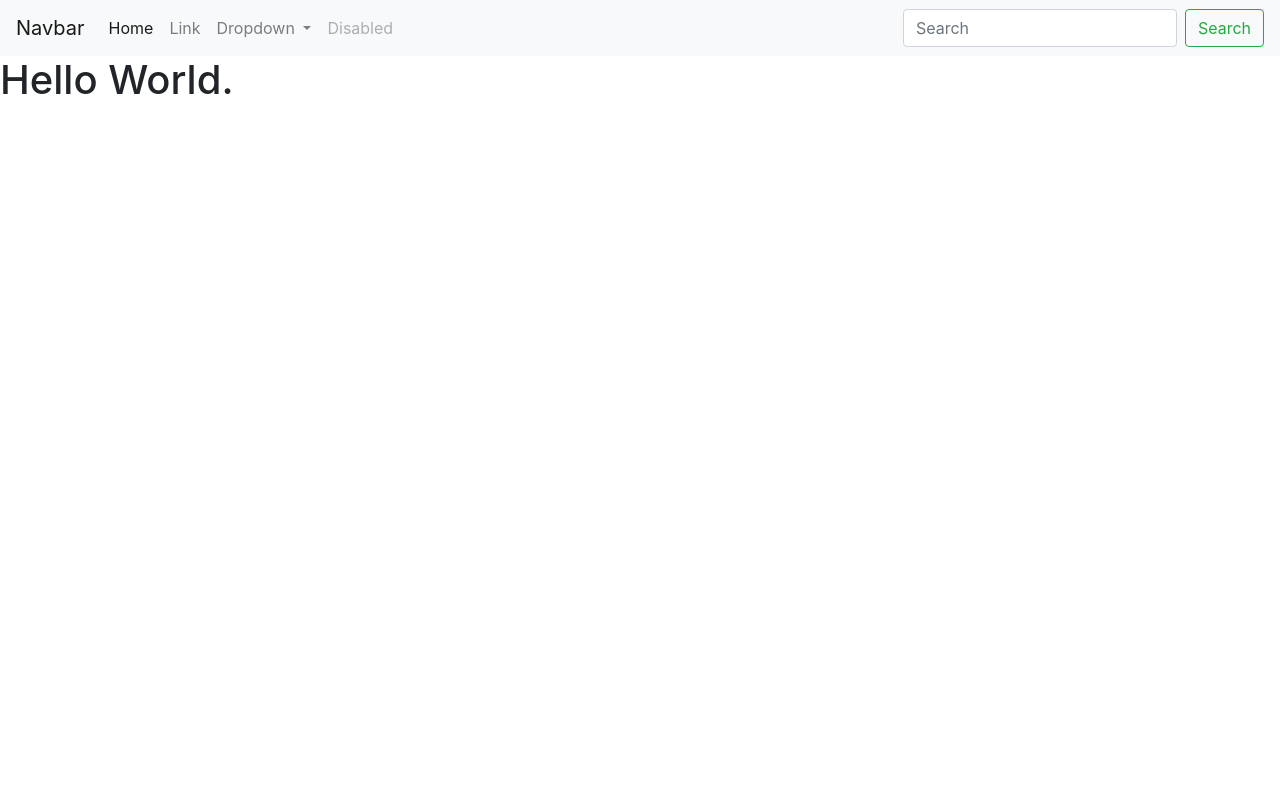
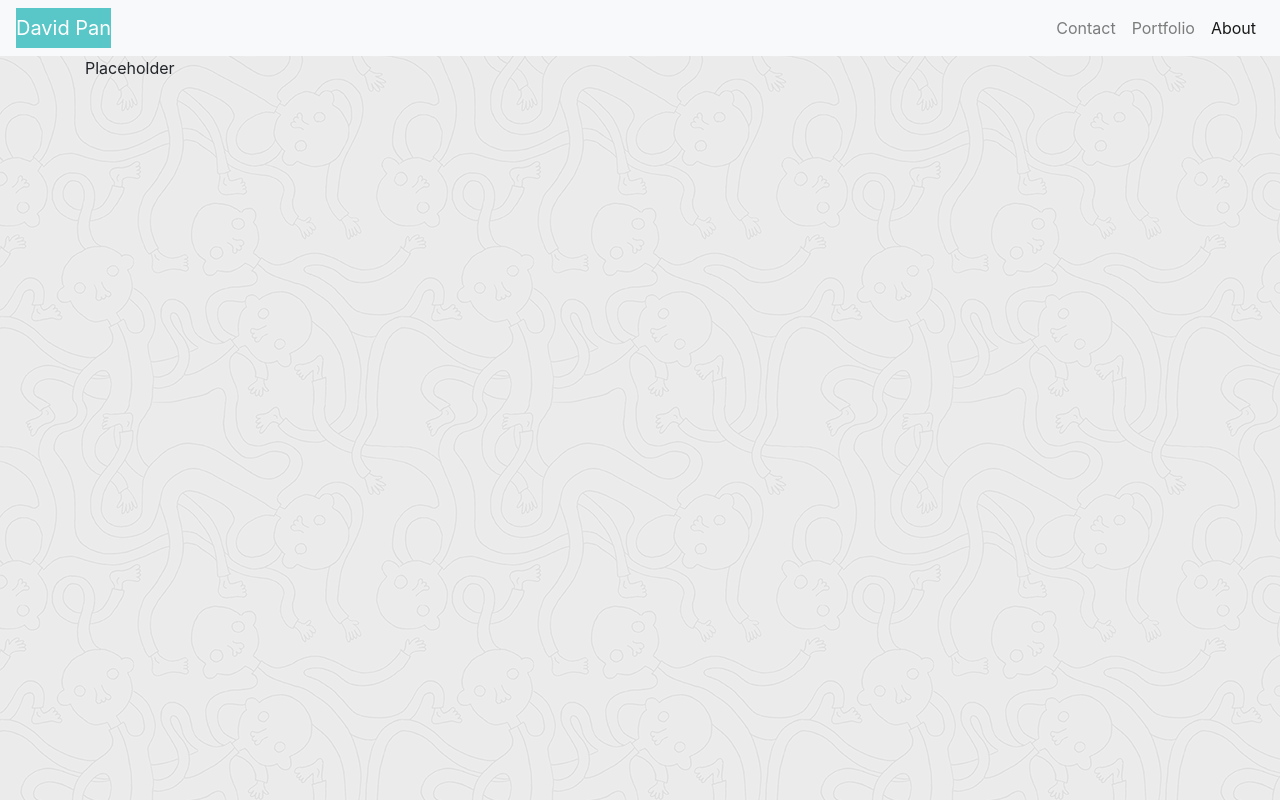
Before and after one commit to dpan-5/david-my-responsive-portfolio, a plain HTML site: page index.html in a window 1280 px wide. Drawn offline with nearby package versions, Linux system fonts and the light colour scheme.

Commit message:
updated index.html to include navbar

```diff
--- /dev/null
+++ b/assets/css/style.css
@@ -0,0 +1,9 @@
+/* Setting background image of site */
+body {
+    background-image: url("../images/ignasi_pattern_s.png");
+}
+/* Setting styling of my name in navbar */
+#myName {
+    background-color: rgb(89, 199, 199);
+    color: white;
+}
--- a/index.html
+++ b/index.html
@@ -9,47 +9,23 @@
         <title></title>
         <meta name="description" content="">
         <meta name="viewport" content="width=device-width, initial-scale=1">
-        <link rel="stylesheet" href="">
         <link rel="stylesheet" href="https://stackpath.bootstrapcdn.com/bootstrap/4.5.2/css/bootstrap.min.css" integrity="sha384-JcKb8q3iqJ61gNV9KGb8thSsNjpSL0n8PARn9HuZOnIxN0hoP+VmmDGMN5t9UJ0Z" crossorigin="anonymous">
+        <link rel="stylesheet" href="./assets/css/style.css">
     </head>
     <body>
-
-        <nav class="navbar navbar-expand-lg navbar-light bg-light">
-            <a class="navbar-brand" href="#">Navbar</a>
-            <button class="navbar-toggler" type="button" data-toggle="collapse" data-target="#navbarSupportedContent" aria-controls="navbarSupportedContent" aria-expanded="false" aria-label="Toggle navigation">
-              <span class="navbar-toggler-icon"></span>
-            </button>
-
-            <div class="collapse navbar-collapse" id="navbarSupportedContent">
-              <ul class="navbar-nav mr-auto">
-                <li class="nav-item active">
-                  <a class="nav-link" href="#">Home <span class="sr-only">(current)</span></a>
-                </li>
-                <li class="nav-item">
-                  <a class="nav-link" href="#">Link</a>
-                </li>
-                <li class="nav-item dropdown">
-                  <a class="nav-link dropdown-toggle" href="#" id="navbarDropdown" role="button" data-toggle="dropdown" aria-haspopup="true" aria-expanded="false">
-                    Dropdown
-                  </a>
-                  <div class="dropdown-menu" aria-labelledby="navbarDropdown">
-                    <a class="dropdown-item" href="#">Action</a>
-                    <a class="dropdown-item" href="#">Another action</a>
-                    <div class="dropdown-divider"></div>
-                    <a class="dropdown-item" href="#">Something else here</a>
-                  </div>
-                </li>
-                <li class="nav-item">
-                  <a class="nav-link disabled" href="#" tabindex="-1" aria-disabled="true">Disabled</a>
-                </li>
-              </ul>
-              <form class="form-inline my-2 my-lg-0">
-                <input class="form-control mr-sm-2" type="search" placeholder="Search" aria-label="Search">
-                <button class="btn btn-outline-success my-2 my-sm-0" type="submit">Search</button>
-              </form>
-            </div>
-          </nav>
-        <h1>Hello World.</h1>
+      <nav class="navbar navbar-expand-lg navbar-light bg-light">
+        <a class="navbar-brand" href="#" id="myName">David Pan</a>
+          <div class="navbar-nav ml-auto">
+            <a class="nav-item nav-link" href="#">Contact <span class="sr-only">(current)</span></a>
+            <a class="nav-item nav-link" href="#">Portfolio</a>
+            <a class="nav-item nav-link active" href="#">About</a>
+          </div>
+      </nav>
+        <div class="container">
+          <div class="row">
+            <div class="col-sm-8">Placeholder</div>
+          </div>
+        </div>
 
         <script src="" async defer></script>
     </body>
```
Also changed, not shown: assets/images/ignasi_pattern_s.png (added).
